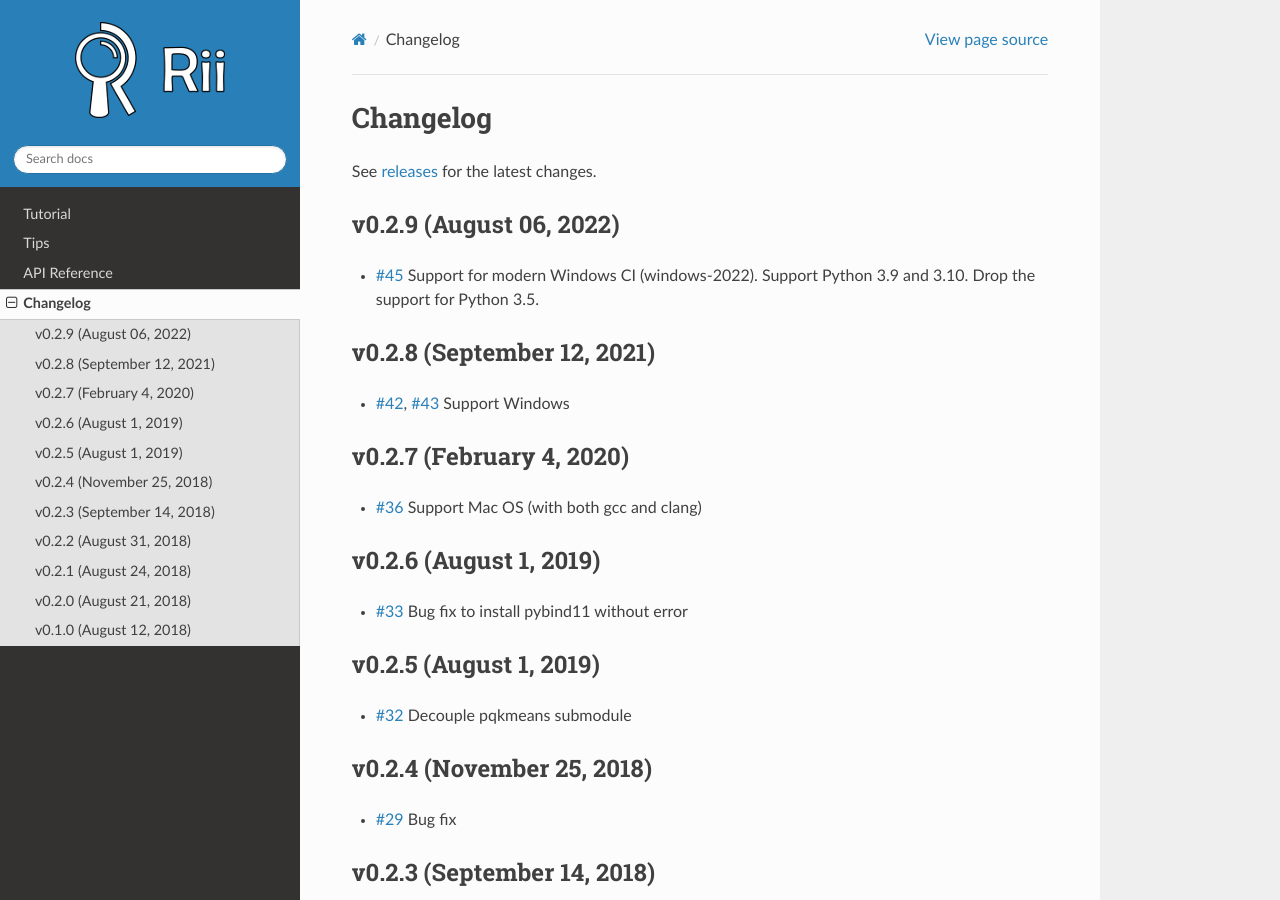
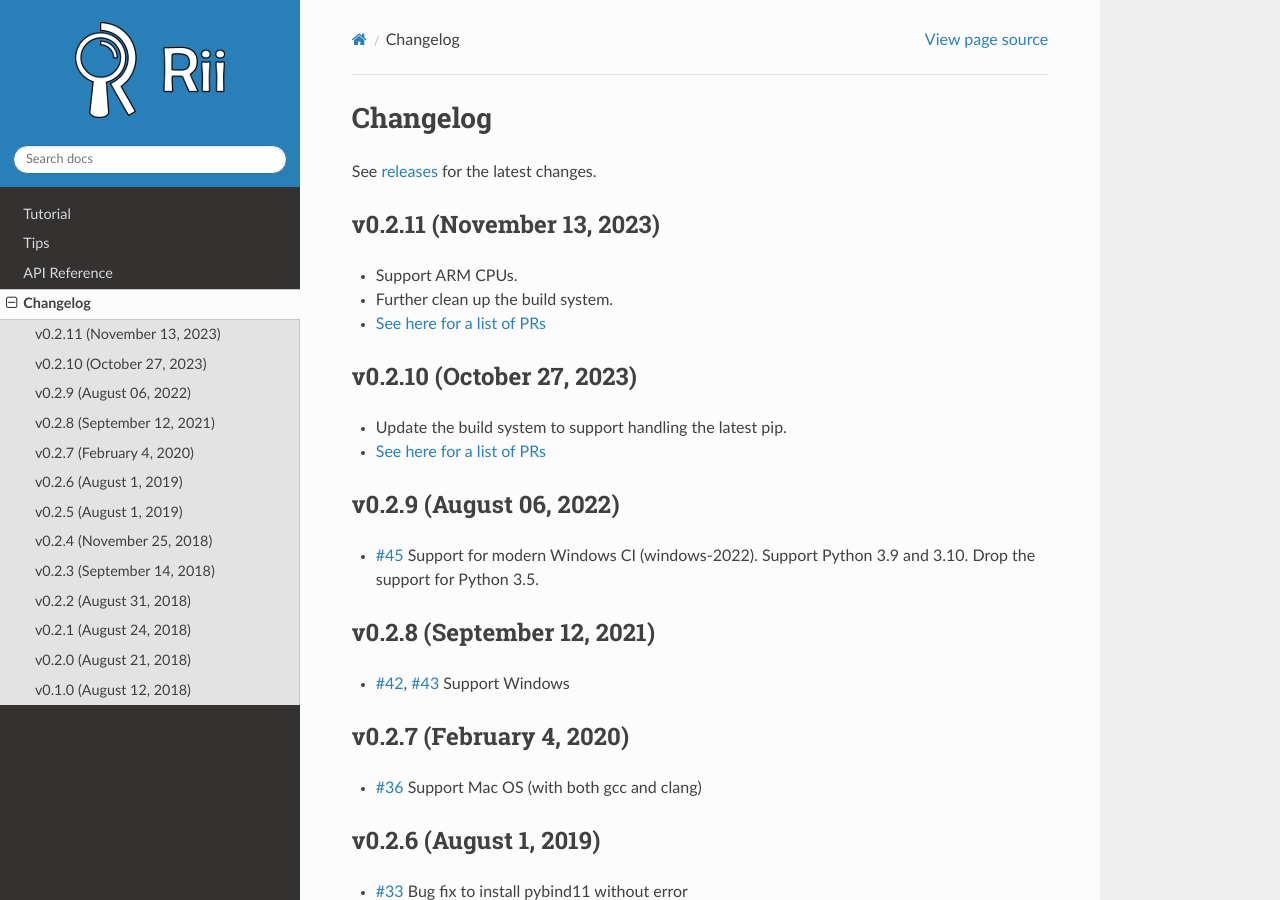
Before and after one commit to matsui528/rii, a Sphinx documentation site: the page built from docs/source/changelog.rst, in a window 1280 px wide and 900 px high. Built offline with Sphinx 7.4.7 and the Read the Docs theme 2.0.0, drawn with Linux system fonts in a browser that asks for light colours; formulas are drawn with MathJax 3.

Commit message:
updated readme and changelog

```diff
--- a/docs/source/changelog.rst
+++ b/docs/source/changelog.rst
@@ -2,6 +2,20 @@ Changelog
 =============
 
 See `releases <https://github.com/matsui528/rii/releases>`_ for the latest changes.
+
+v0.2.11 (November 13, 2023)
+----------------------------
+- Support ARM CPUs.
+- Further clean up the build system.
+- `See here for a list of PRs <https://github.com/matsui528/rii/releases/tag/v0.2.11>`_
+
+
+
+v0.2.10 (October 27, 2023)
+----------------------------
+- Update the build system to support handling the latest pip.
+- `See here for a list of PRs <https://github.com/matsui528/rii/releases/tag/v0.2.10>`_
+
 
 v0.2.9 (August 06, 2022)
 ----------------------------
```
Also changed, not shown: README.md (+1 -1 lines).
